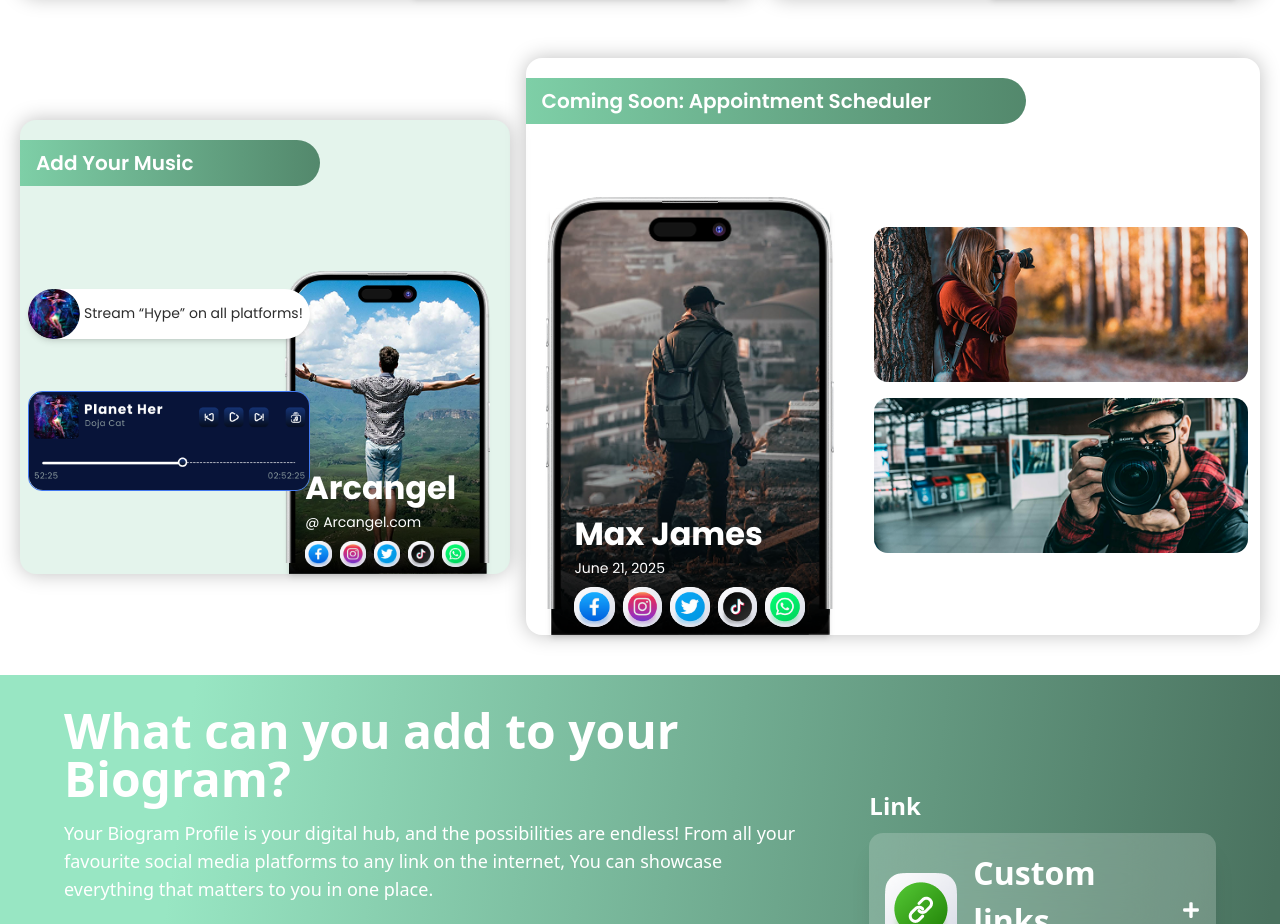
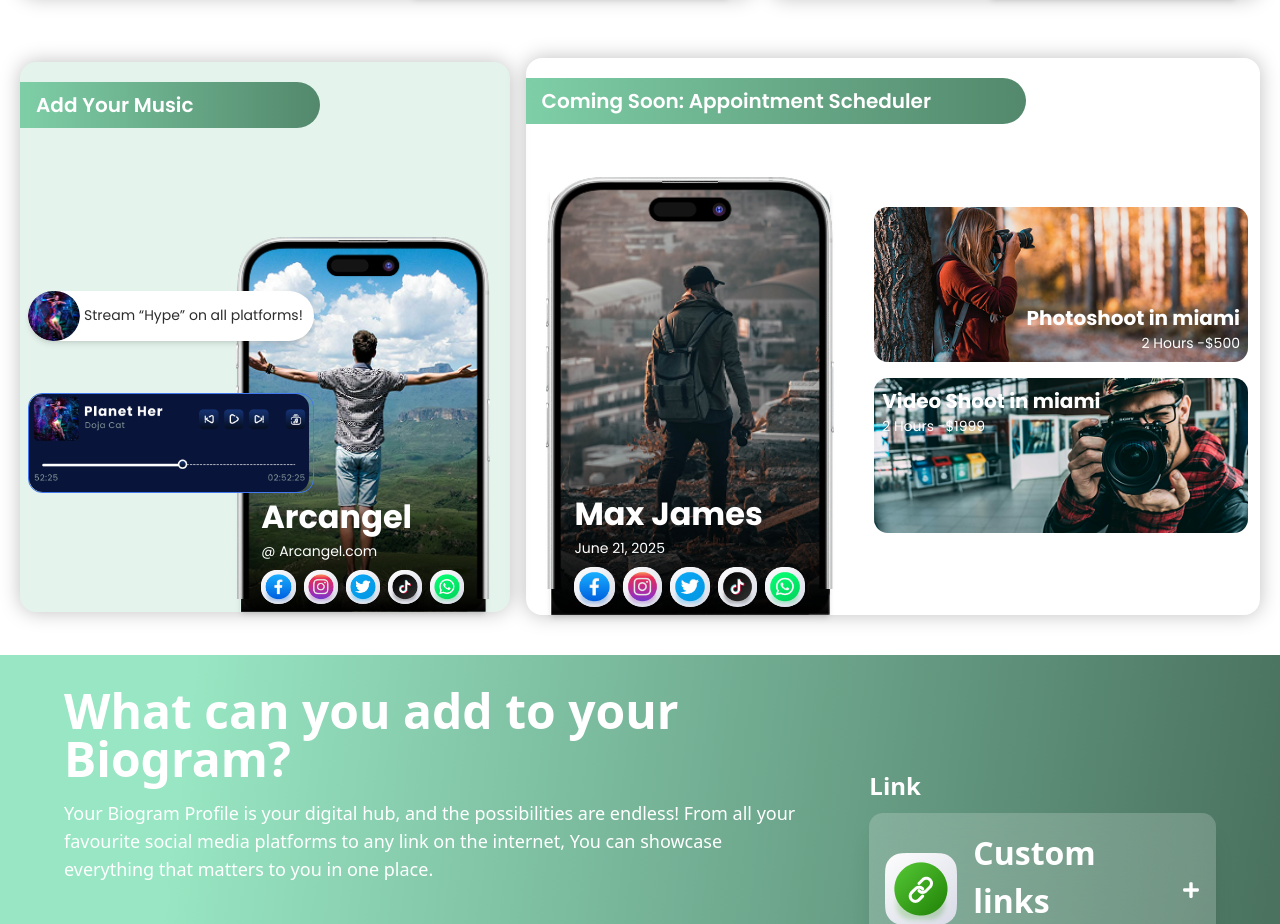
Before and after one commit to FMunir321/biogram, a React (Vite) app: page / in a window 1280 px wide. Shown: the part 3204-4128 px from the top of the page. Built offline with nearby package versions, Linux system fonts and the light colour scheme; a web font is replaced by a local one.

Commit message:
fix mibileframe and bg images issue

```diff
--- a/src/pages/ArtistShowcase.tsx
+++ b/src/pages/ArtistShowcase.tsx
@@ -1,4 +1,3 @@
-
 import redjersy from "../assets/redjersy.png";
 import Mobilefram from "../assets/realtimeanalytics/mobilefram.png";
 import Mobileframesm from "../assets/realtimeanalytics/mobileframesm.png";
@@ -229,9 +228,9 @@ const ArtistShowcase = () => {
           <p className="mt-5 max-w-[300px] bg-gradient-to-r from-[#7ECFA7] to-[#53886C] text-white text-[16px] md:text-[20px] font-semibold px-4 py-2 rounded-r-full">
             Add Your Music
           </p>
-          <div className="flex flex-row justify-between  items-center mt-5 relative">
+          <div className="flex flex-row justify-between xl:mt-11 items-center relative">
             {/* Card Column - overlaps image and is vertically centered */}
-            <div className="z-10 -mr-25">
+            <div className="z-10 -mr-25 w-[60%]">
               <div className="flex flex-col gap-4 pl-2">
                 {/* First card */}
                 <div className="flex flex-row items-center bg-white shadow-md rounded-full">
@@ -261,7 +260,7 @@ const ArtistShowcase = () => {
             </div>
 
             {/* Image Column */}
-            <div className="px-5 md:w-[50%] lg:mt-[65px]">
+            <div className="px-5 md:w-[60%] lg:mt-[65px]">
               <div className="relative w-full flex justify-center items-center">
                 {/* Mobile Frame */}
 
@@ -308,7 +307,7 @@ const ArtistShowcase = () => {
             Coming Soon: Appointment Scheduler
           </p>
 
-          <div className="flex flex-row justify-between items-center mt-5 relative">
+          <div className="flex flex-row justify-between items-center relative">
             {/* Image Column */}
             <div className="px-5 md:w-[50%] lg:mt-[65px]">
               <div className="relative w-full flex justify-center items-center">
@@ -353,21 +352,29 @@ const ArtistShowcase = () => {
             <div className=" p-3">
               <div className="flex flex-col gap-4 pl-2">
                 {/* First card */}
-                <div className="">
+                <div className="relative">
                   <img
                     src={Photshoot}
                     alt="Artist"
                     className=" object-cover rounded-xl"
                   />
+                  <div className="absolute bottom-0 right-0 p-2 text-white">
+                    <p className="text-[20px] font-bold">Photoshoot in miami</p>
+                    <p className="text-[14px] font-normal text-right">2 Hours -$500</p>
+                  </div>
                 </div>
 
                 {/* Second card */}
-                <div className="">
+                <div className="relative">
                   <img
                     src={Videoshoot}
                     alt="Artist"
                     className=" object-cover rounded-xl"
                   />
+                   <div className="absolute top-0 left-0 p-2 text-white">
+                    <p className="text-[20px] font-bold">Video Shoot in miami</p>
+                    <p className="text-[14px] font-normal">2 Hours -$1999</p>
+                  </div>
                 </div>
               </div>
             </div>
```
